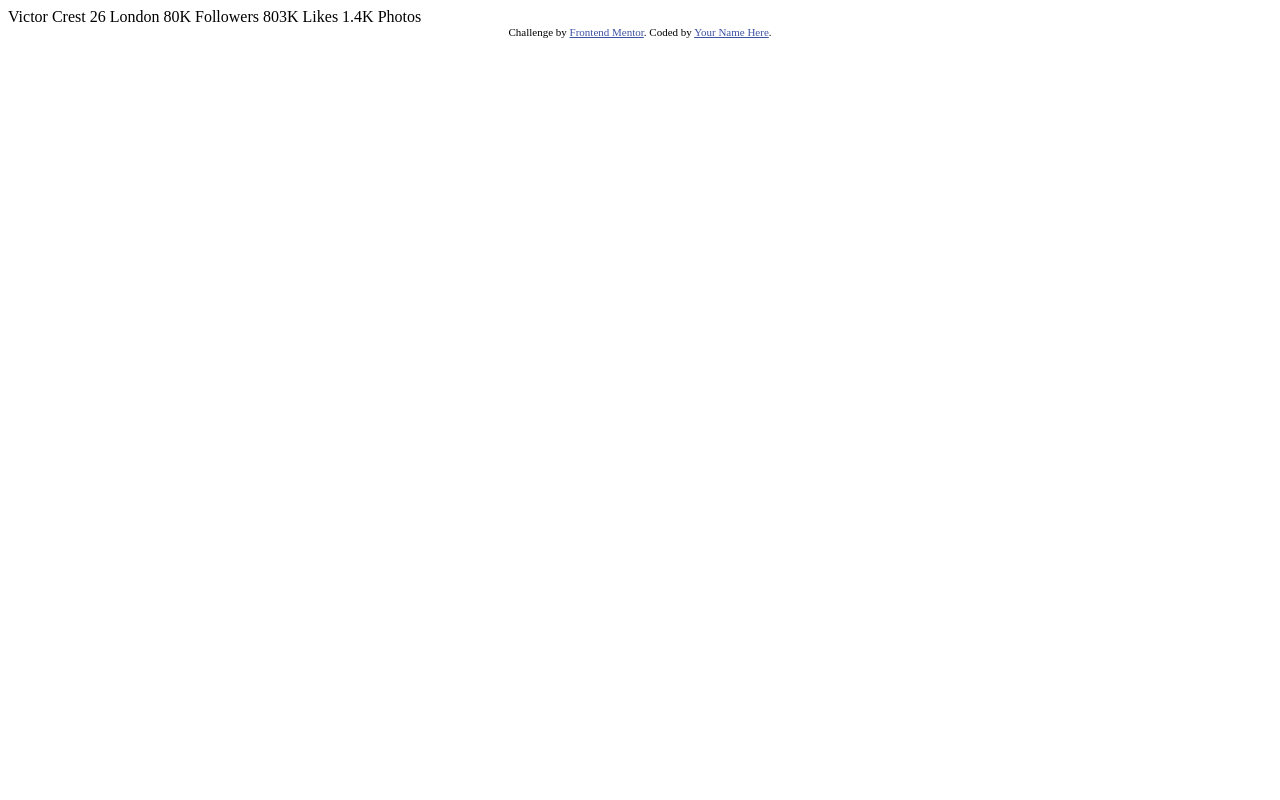
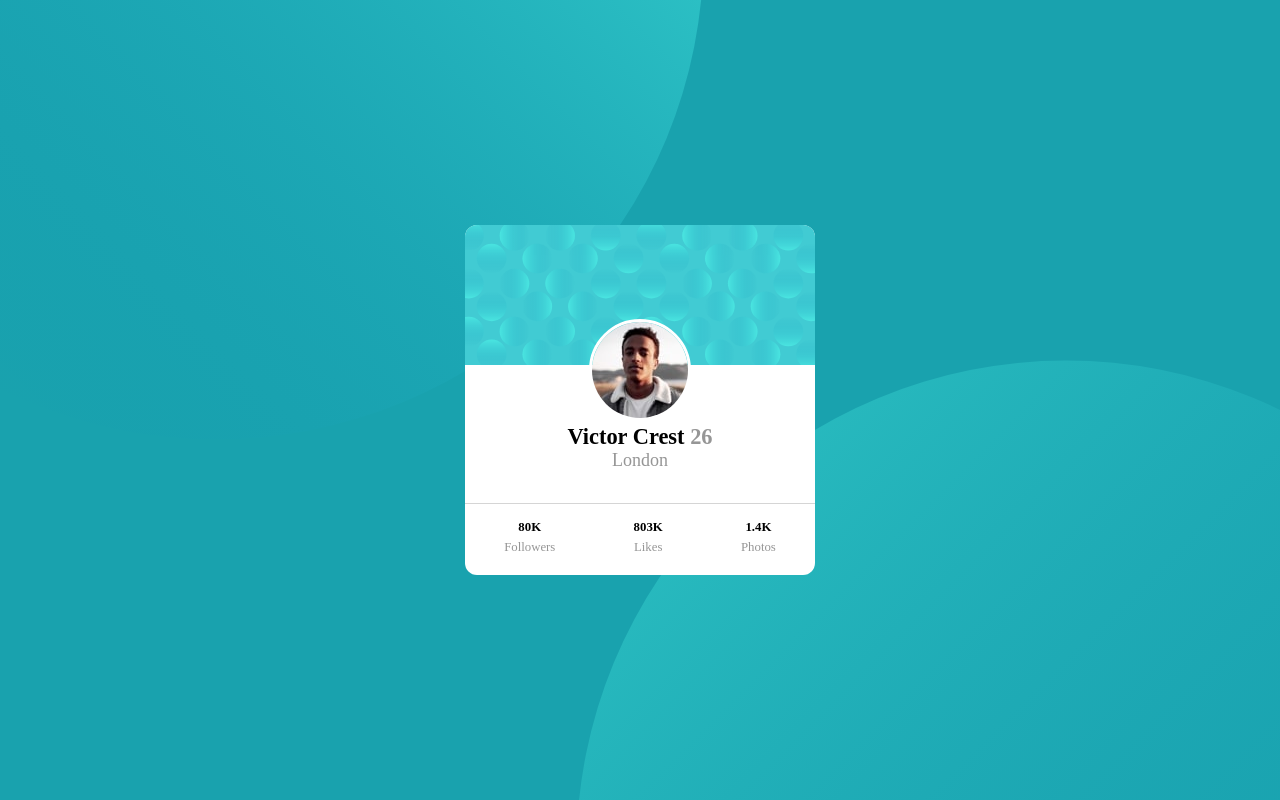
Before and after one commit to Jemikemi/Project, a plain HTML site: page profile-card-component-main/index.html in a window 1280 px wide. Drawn offline with Linux system fonts and the light colour scheme.

Commit message:
initial commit

```diff
--- a/profile-card-component-main/index.html
+++ b/profile-card-component-main/index.html
@@ -5,31 +5,44 @@
   <meta name="viewport" content="width=device-width, initial-scale=1.0"> <!-- displays site properly based on user's device -->
 
   <link rel="icon" type="image/png" sizes="32x32" href="./images/favicon-32x32.png">
+  <link rel="stylesheet" href="style.css">
+  <link rel="preconnect" href="https://fonts.googleapis.com">
+  <link rel="preconnect" href="https://fonts.gstatic.com" crossorigin>
+  <link href="https://fonts.googleapis.com/css2?family=Kumbh+Sans:wght@400;500;700&display=swap" rel="stylesheet">
 
   <title>Frontend Mentor | Profile card component</title>
-
-  <!-- Feel free to remove these styles or customise in your own stylesheet 👍 -->
-  <style>
-    .attribution { font-size: 11px; text-align: center; }
-    .attribution a { color: hsl(228, 45%, 44%); }
-  </style>
 </head>
 <body>
-  Victor Crest
-  26
-  London
 
-  80K
-  Followers
+  <div class="box">
+    <div class="card-top">
+      <img src="images/bg-pattern-card.svg" alt="pattern">
+    </div>
+    <div class="card-img">
+      <img src="images/image-victor.jpg" alt="Profile picture">
+    </div>
+    <div class="card-content">
+      <div class="inner">
+        <h3>Victor Crest <span> 26</span></h3>
+        <div>London</div>
+      </div>
 
-  803K
-  Likes
-
-  1.4K
-  Photos
-  <div class="attribution">
-    Challenge by <a href="https://www.frontendmentor.io?ref=challenge" target="_blank">Frontend Mentor</a>.
-    Coded by <a href="#">Your Name Here</a>.
+    <div class="line"></div>
+    <div class="flex">
+      <div class="inline-flex">
+        <h3>80K</h3>
+        <span>Followers</span>
+      </div>
+      <div class="inline-flex">
+        <h3>803K</h3>
+        <span>Likes</span>
+      </div>
+      <div class="inline-flex">
+        <h3>1.4K</h3>
+        <span>Photos</span>
+      </div>
+    </div>
   </div>
+</div>
 </body>
 </html>
--- /dev/null
+++ b/profile-card-component-main/style.css
@@ -0,0 +1,102 @@
+:root{
+--Darkcyan: hsl(185, 75%, 39%);
+--desaturatedBlue: hsl(229, 23%, 23%);
+--grayishBlue: hsl(227, 10%, 46%);
+--Darkgray: hsl(0, 0%, 59%);
+--font-size:18px;
+--font-family:'Kumbh' Sans;
+}
+html{
+    box-sizing: border-box;
+}
+*,*::before,*::after{
+    box-sizing: inherit;
+}
+body{
+    font-size: 18px;
+    margin: 0;
+    padding: 0;
+    min-height: 100vh;
+    display: flex;
+    justify-content: center;
+    align-items: center;
+    background-color: var(--Darkcyan);
+    background-image: url("images/bg-pattern-top.svg"), url("images/bg-pattern-bottom.svg");
+    background-position: bottom 45vh right 45vw, top 45vh left 45vw;
+    background-repeat: no-repeat;
+    text-align: center;
+}
+img{
+    max-width: 100%;
+}
+
+.box{
+    background-color: white;
+    border-radius: 12px;
+    width: 350px;
+    height: 350px;
+}
+.card-top img{
+    border-radius: 12px 12px 0 0;
+}
+.card-top{
+    position: relative;
+}
+.card-img{
+    display: flex;
+    justify-content: center;
+    align-items: center;
+
+}
+.card-img img{
+    position: absolute;
+    border-radius: 50%;
+    border: 3px solid white;
+}
+.card-content{
+    display: flex;
+    flex-direction: column;
+    padding: 1rem 0;
+}
+.inner{
+    margin-top: 1rem ;
+}
+.flex{
+    display: flex;
+    flex-direction: row;
+    justify-content: space-around;
+    padding: 4rem auto;
+    margin-top: 1rem;
+}
+.line{
+    height: 1px;
+    width: 100%;
+    background-color: var(--Darkgray);
+    opacity: .4;
+    margin-top: 2rem;
+}
+span{
+    color: var(--Darkgray);
+
+}
+ p{
+    color: var(--Darkgray);
+    font-size: 0.8rem;
+    padding: 0;
+}
+.inner h3{
+    font-size: 1.4rem;
+    font-weight: 700;
+    margin-block-end: 0;
+}
+.inline-flex h3{
+    margin-block-start: 0;
+    margin-block-end: 0;
+    font-size: 0.8rem;
+}
+.inline-flex span{
+    font-size: 0.8rem;
+}
+.inner div{
+    color: var(--Darkgray);
+}
```
